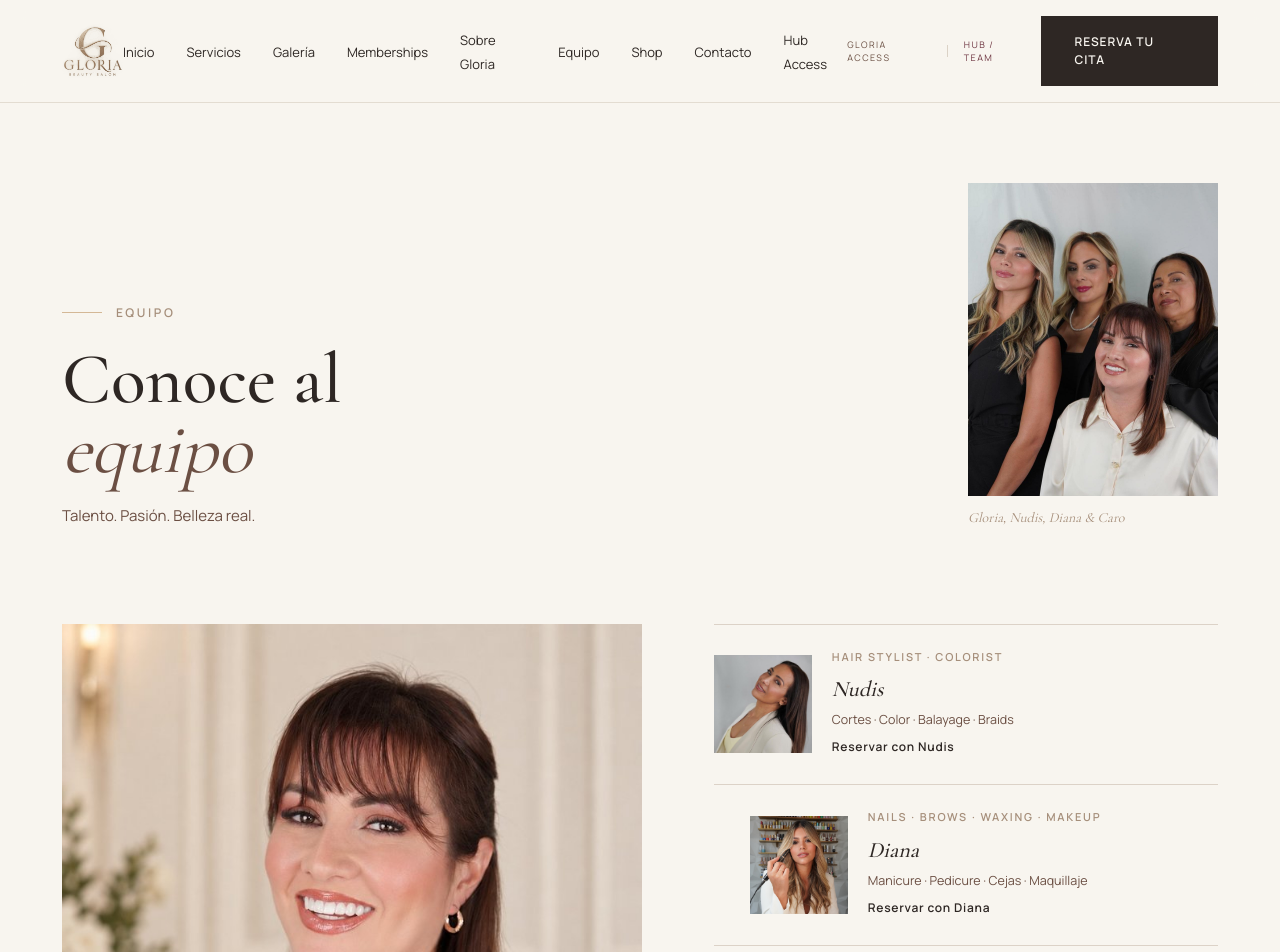
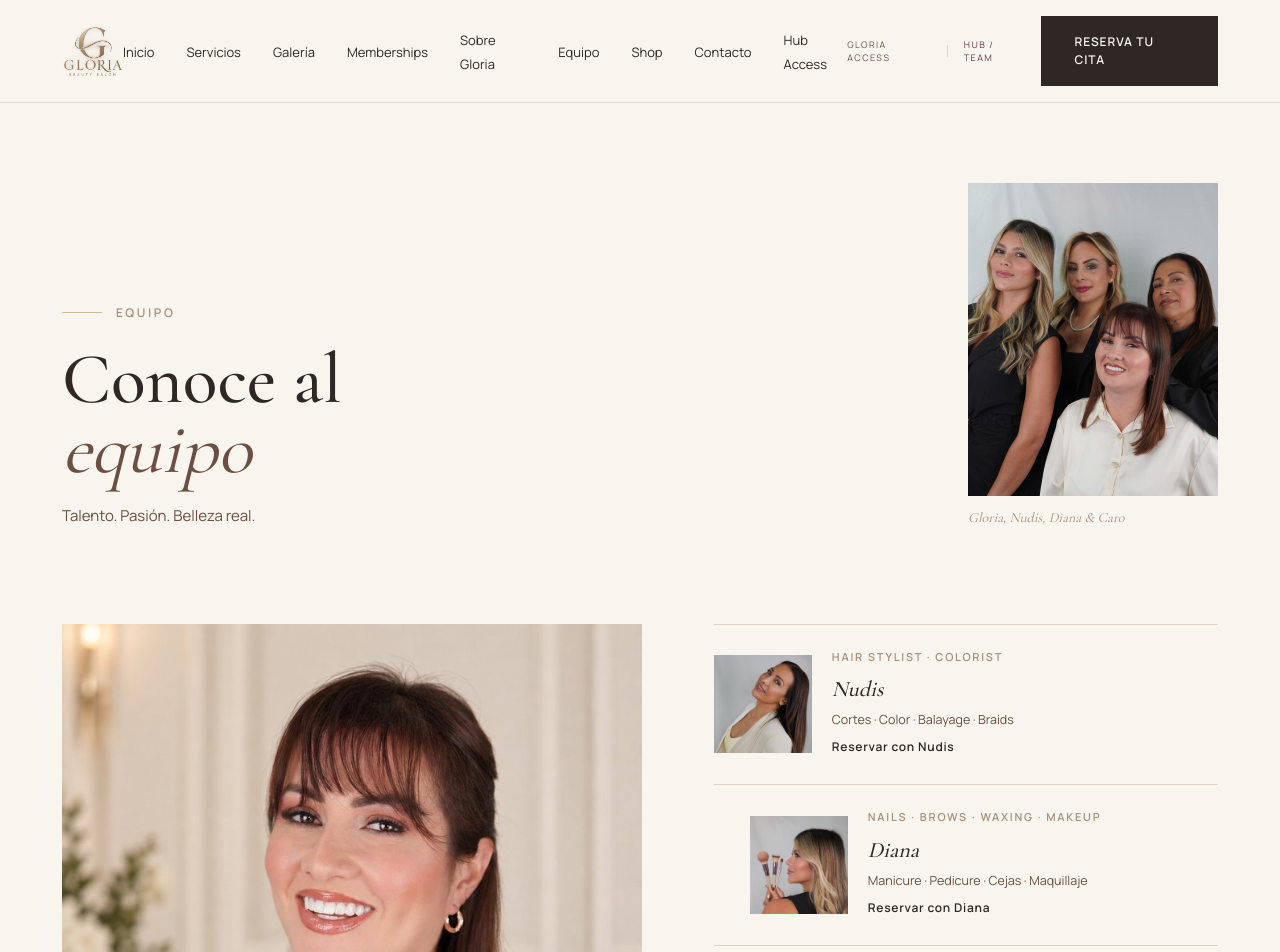
Before and after one commit to bodyshapersystem/Gloria-beauty-salon-, a Next.js app: page /equipo in a window 1280 px wide. Shown: the top 952 px of the page. Built offline with nearby package versions, Linux system fonts and the light colour scheme.

Commit message:
Place Diana photo in Team hero and refresh nails

```diff
--- a/app/hub/my-agenda/page.tsx
+++ b/app/hub/my-agenda/page.tsx
@@ -20,9 +20,12 @@ export default function MyAgendaPage(){
   const attendance=active.length?Math.round((completed.length/active.length)*100):100;
   const name=staff?.name||"Team";
   const message=professionMessage(name,staff?.role||"");
+  const heroPhoto=name.trim().toLowerCase().startsWith("diana")
+    ? "/images/gloria/team/diana-hero.jpg"
+    : staff?.photo_url;
 
   return <div className="pb-5">
-    <GloriaDashboardCover role="HUB - TEAM" name={name} photoUrl={staff?.photo_url} professionMessage={message} tagline={["Same girls.","Higher standards."]} businessMetrics={[
+    <GloriaDashboardCover role="HUB - TEAM" name={name} photoUrl={heroPhoto} professionMessage={message} tagline={["Same girls.","Higher standards."]} businessMetrics={[
       {label:"Citas hoy",value:loading?"…":String(active.length)},
       {label:"Ingresos hoy",value:money(revenue)},
       {label:"Clientas",value:String(clients)},
--- a/components/public/ServicesStrip.tsx
+++ b/components/public/ServicesStrip.tsx
@@ -17,7 +17,7 @@ const services = [
     subcopy: "Manicure · Pedicure · Nail Art · Tratamientos",
     quote: "Pequeños detalles, grandes historias.",
     accent: "Arte en tus manos",
-    photo: "/images/gloria/nails/nails-01.jpg",
+    photo: "/images/gloria/nails/nails-hero-red.png",
     href: "/servicios#nails",
     position: "object-center",
   },
@@ -26,9 +26,9 @@ const services = [
     subcopy: "Diseño · Henna · Laminado · Extensiones · Lifting",
     quote: "Miradas que inspiran.",
     accent: "Realza tu esencia",
-    photo: "/images/gloria/team/diana-hero.jpg",
+    photo: "/images/gloria/brows/diana-service.webp",
     href: "/servicios#brows",
-    position: "object-[50%_28%]",
+    position: "object-[50%_18%]",
   },
   {
     title: "Maquillaje & Bronceado",
--- a/components/public/Team.tsx
+++ b/components/public/Team.tsx
@@ -33,7 +33,7 @@ export function Team() {
         <div className="flex flex-col">
           {rest.map((member, i) => (
             <div key={member.slug} className={`flex gap-5 items-center py-6 border-t border-taupe/35 last:border-b ${i % 2 === 1 ? "md:pl-9" : ""}`}>
-              <div className="relative w-20 h-20 md:w-[98px] md:h-[98px] shrink-0 overflow-hidden bg-blush"><Image src={member.photo} alt={member.name} fill className="object-cover" style={member.slug==="diana"?{objectPosition:"50% 28%"}:undefined} /></div>
+              <div className="relative w-20 h-20 md:w-[98px] md:h-[98px] shrink-0 overflow-hidden bg-blush"><Image src={member.photo} alt={member.name} fill className="object-cover" /></div>
               <div className="min-w-0"><div className="text-[11px] tracking-[0.16em] text-taupe font-semibold mb-2">{member.role.toUpperCase()}</div><h4 className="font-serif italic font-medium text-[22px]">{member.name}</h4><div className="text-[12.5px] text-mocha mt-1 leading-relaxed">{member.services}</div><UnderlineLink href={`/reservar?staff=${encodeURIComponent(member.slug)}`} className="mt-2">Reservar con {member.name}</UnderlineLink></div>
             </div>
           ))}
--- a/components/ui/GloriaDashboardCover.tsx
+++ b/components/ui/GloriaDashboardCover.tsx
@@ -24,6 +24,7 @@ export function GloriaDashboardCover({
   const greeting=timeGreeting();
   const lines=tagline?.length?tagline:["Same girls.","Higher standards."];
   const isCaro=name.trim().toLowerCase().startsWith("caro");
+  const isDiana=name.trim().toLowerCase().startsWith("diana");
   return <section className="relative overflow-hidden rounded-[30px] border border-[#D8C7BA] min-h-[690px] shadow-[0_20px_55px_rgba(73,46,40,.10)] md:min-h-[610px]">
     <div className="absolute inset-0" style={{backgroundImage:heroBackground}}/>
     <div className="pointer-events-none absolute inset-0 overflow-hidden">
@@ -34,7 +35,7 @@ export function GloriaDashboardCover({
     </div>
 
     {photoUrl&&<div className="absolute inset-y-0 right-0 w-[72%] md:w-[62%]">
-      <img src={photoUrl} alt={name} className="h-full w-full object-cover" style={{objectPosition:isCaro?"22% 22%":"52% 22%"}}/>
+      <img src={photoUrl} alt={name} className="h-full w-full object-cover" style={{objectPosition:isCaro?"22% 22%":isDiana?"50% 25%":"52% 22%"}}/>
       <div className="absolute inset-0 bg-[linear-gradient(90deg,#F7EEE7_0%,rgba(247,238,231,.94)_16%,rgba(247,238,231,.52)_34%,rgba(247,238,231,.08)_60%,rgba(247,238,231,0)_78%)]"/>
       <div className="absolute inset-0 bg-[linear-gradient(180deg,rgba(77,52,42,.05),rgba(77,52,42,.18))]"/>
     </div>}
--- a/lib/data/team.ts
+++ b/lib/data/team.ts
@@ -31,7 +31,7 @@ export const team: TeamMember[] = [
     name: "Diana",
     role: "Nails · Brows · Waxing · Makeup",
     services: "Manicure · Pedicure · Cejas · Maquillaje",
-    photo: "/images/gloria/team/diana-hero.jpg",
+    photo: "/images/gloria/team/diana.jpg",
   },
   {
     slug: "caro",
```
Also changed, not shown: public/images/gloria/nails/nails-hero-red.png (added), 1 other file (tests, documents, lock files or other folders).
